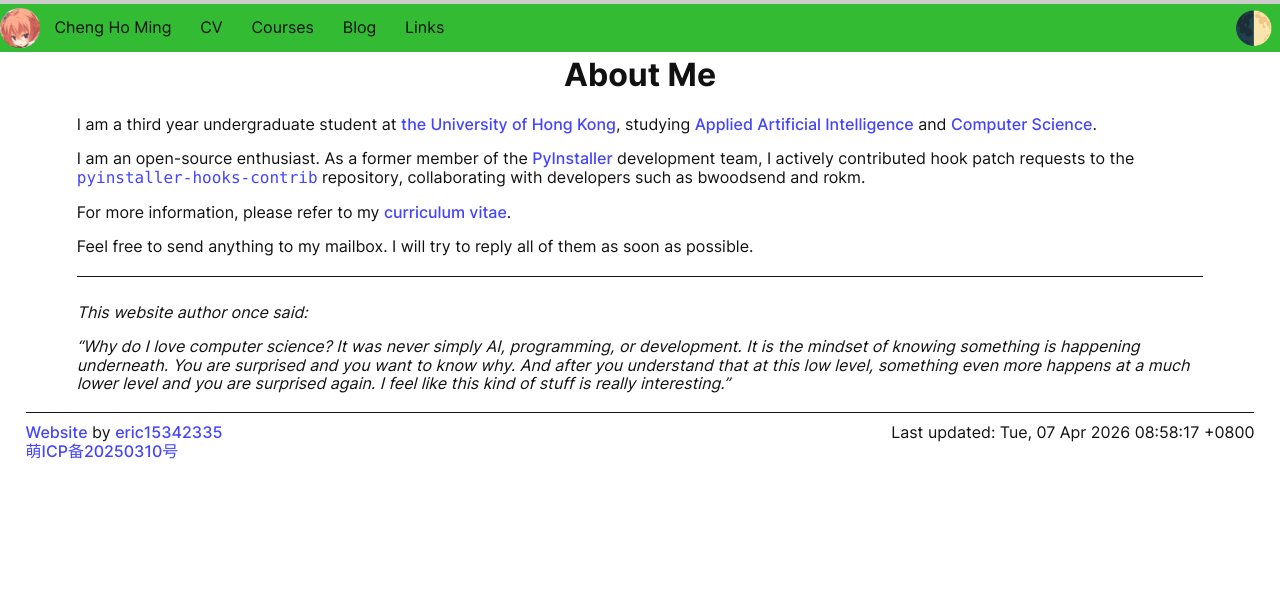
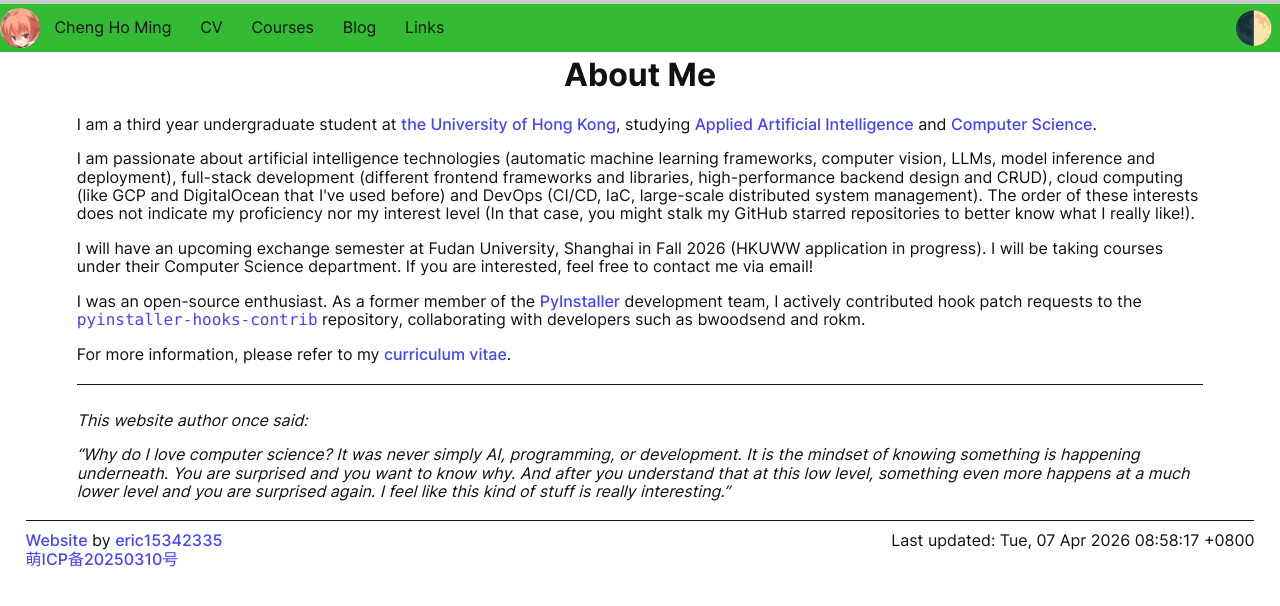
Before and after one commit to eric15342335/eric15342335.github.io, a Jekyll site: the page built from pages/index.html, in a window 1280 px wide. Shown: the top 606 px of the page. Built offline with Jekyll 4.4.1, drawn with Linux system fonts in a browser that asks for light colours.

Commit message:
blog: add a blog talking about balancing interest and work

```diff
--- a/pages/index.html
+++ b/pages/index.html
@@ -28,15 +28,19 @@ description: ""
     </p>
 
     <p>
-      I am an open-source enthusiast. As a former member of the <a href="https://pyinstaller.org">PyInstaller</a> development team, I actively contributed hook patch requests to the <code><a href="https://github.com/pyinstaller/pyinstaller-hooks-contrib">pyinstaller-hooks-contrib</a></code> repository, collaborating with developers such as bwoodsend and rokm.
+      I am passionate about artificial intelligence technologies (automatic machine learning frameworks, computer vision, LLMs, model inference and deployment), full-stack development (different frontend frameworks and libraries, high-performance backend design and CRUD), cloud computing (like GCP and DigitalOcean that I've used before) and DevOps (CI/CD, IaC, large-scale distributed system management). The order of these interests does not indicate my proficiency nor my interest level (In that case, you might stalk my GitHub starred repositories to better know what I really like!).
+    </p>
+
+    <p>
+      I will have an upcoming exchange semester at Fudan University, Shanghai in Fall 2026 (HKUWW application in progress). I will be taking courses under their Computer Science department. If you are interested, feel free to contact me via email!
+    </p>
+
+    <p>
+      I was an open-source enthusiast. As a former member of the <a href="https://pyinstaller.org">PyInstaller</a> development team, I actively contributed hook patch requests to the <code><a href="https://github.com/pyinstaller/pyinstaller-hooks-contrib">pyinstaller-hooks-contrib</a></code> repository, collaborating with developers such as bwoodsend and rokm.
     </p>
 
     <p>
       For more information, please refer to my <a href="/pages/cv.html" title="curriculum vitae">curriculum vitae</a>.
-    </p>
-
-    <p>
-      Feel free to send anything to my mailbox. I will try to reply all of them as soon as possible.
     </p>
   </article>
 
```
Also changed, not shown: _posts/2026-04-05-interest.md (added, +23 -0 lines), _posts_zh-CN/2026-04-05-interest.md (added, +25 -0 lines), 1 other file.
